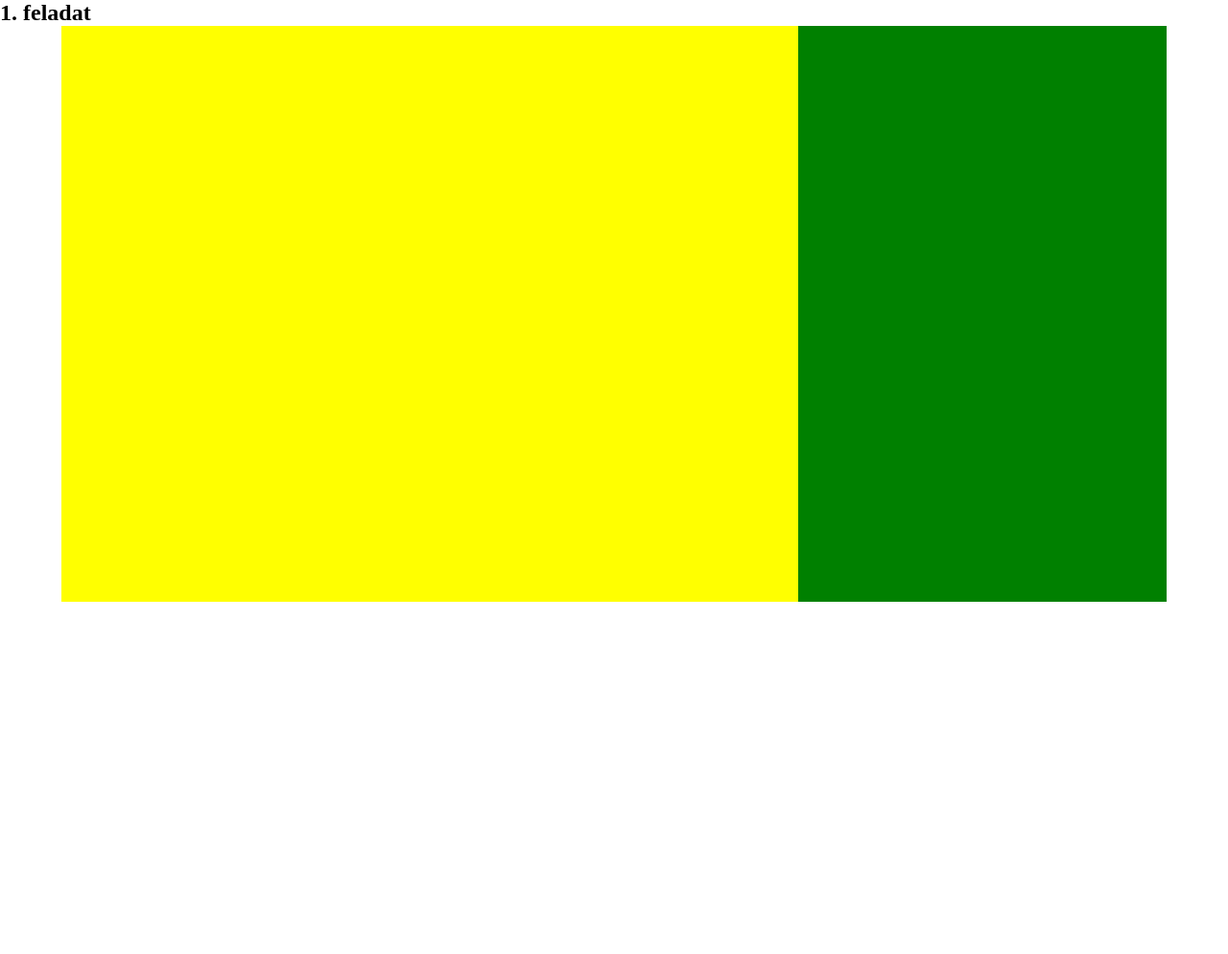
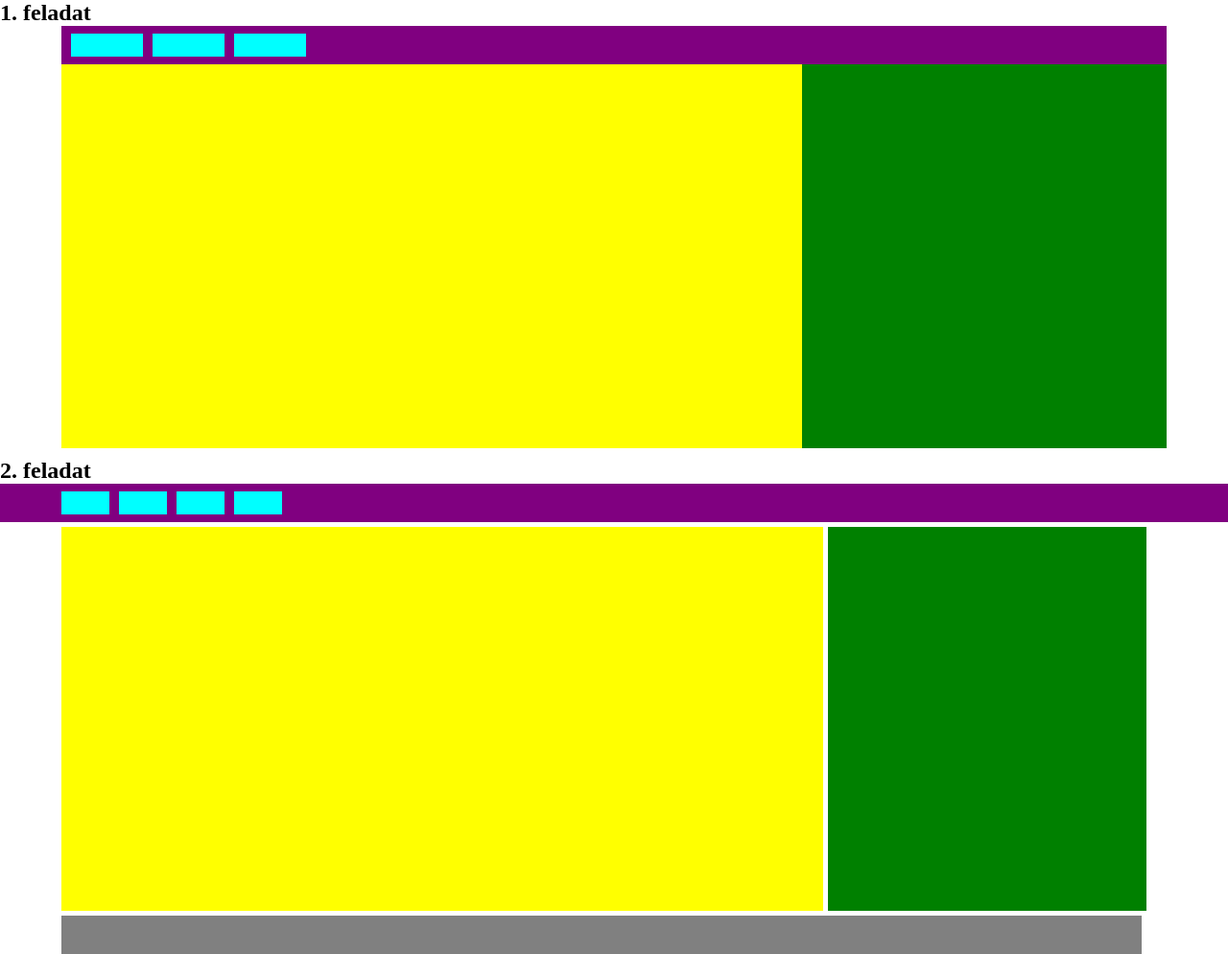
Before and after one commit to turosgolyo/web, a plain HTML site: page 3. feladat/feladat.html in a window 1280 px wide. Shown: the whole page at 96% size. Before the commit the page ends 800 px from the top, so only its background shows below. Drawn offline with Linux system fonts and the light colour scheme.

Commit message:
asdasdasd

```diff
--- a/3. feladat/feladat.css
+++ b/3. feladat/feladat.css
@@ -3,19 +3,90 @@
     box-sizing: border-box;
 }
 
-#container {
+#container1 {
     width: 90%;
-    height: 600px;
+    height: 400px;
     margin: auto;
     display: flex;
+    flex-wrap: wrap;
+    margin-bottom: 50px;
 }
-#main {
+#sarga1 {
     background-color: yellow;
     height: 100%;
-    flex: 4;
+    width: 67%;
+    order: 2;
 }
-#main2 {
+#zold1 {
     background-color: green;
     height: 100%;
-    flex: 2;
+    width: 33%;
+    order: 3;
 }
+#lila1{
+    background-color: purple;
+    height: 10%;
+    width: 100%;
+    display: flex;
+    order: 1;
+    align-items: center;
+}
+#kek1-1, #kek2-1, #kek3-1 {
+    width: 75px;
+    height: 60%;
+    margin-left: 10px;
+    background-color: aqua;
+}
+
+#container2 {
+    width: 100%;
+    height: 400px;
+    margin: auto;
+    display: flex;
+    flex-wrap: wrap;
+    margin-bottom: 50px;
+}
+#sarga2 {
+    background-color: yellow;
+    height: 100%;
+    width: 62%;
+    order: 2;
+    margin-left: 5%;
+}
+#zold2 {
+    background-color: green;
+    height: 100%;
+    width: 26%;
+    margin-right: 5%;
+    order: 3;
+    margin-left: 5px;
+}
+#lila2{
+    background-color: purple;
+    height: 10%;
+    width: 100%;
+    display: flex;
+    order: 1;
+    align-items: center;
+    margin-bottom: 5px;
+}
+#szurke2{
+    background-color: gray;
+    height: 10%;
+    width: 100%;
+    display: flex;
+    order: 4;
+    align-items: center;
+    margin-top: 5px;
+    margin-left: 5%;
+    margin-right: 7%;
+}
+#kek1-2, #kek2-2, #kek3-2,#kek4-2 {
+    width: 50px;
+    height: 60%;
+    margin-left: 10px;
+    background-color: aqua;
+}
+#kek1-2{
+    margin-left: 5%;
+}
--- a/3. feladat/feladat.html
+++ b/3. feladat/feladat.html
@@ -9,14 +9,28 @@
 <body>
     <h2>1. feladat</h2>
 
-    <div id="container">
-        <div id="main"></div>
-        <div id="main2"></div>
-        <div id="navbar">
-            <div id="button1"></div>
-            <div id="button2"></div>
-            <div id="button3"></div>
+    <div id="container1">
+        <div id="sarga1"></div>
+        <div id="zold1"></div>
+        <div id="lila1">
+            <div id="kek1-1"></div>
+            <div id="kek2-1"></div>
+            <div id="kek3-1"></div>
         </div>
+    </div>
+
+    <h2>2. feladat</h2>
+
+    <div id="container2">
+        <div id="sarga2"></div>
+        <div id="zold2"></div>
+        <div id="lila2">
+            <div id="kek1-2"></div>
+            <div id="kek2-2"></div>
+            <div id="kek3-2"></div>
+            <div id="kek4-2"></div>
+        </div>
+        <div id="szurke2"></div>
     </div>
 </body>
 </html>
```
